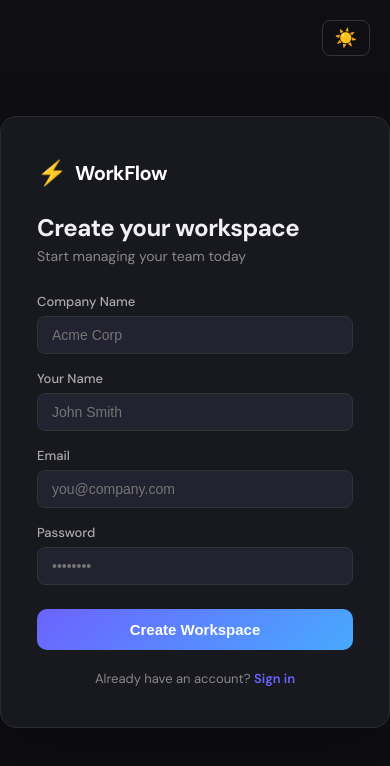
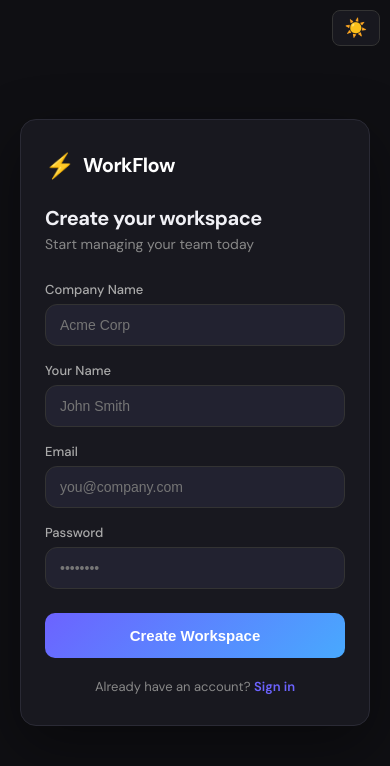
Before and after one commit to imohalfreddev/emp-mgmt, a React (Create React App) app in the folder frontend/: page / in a window 390 px wide. Shown: the top 766 px of the page. Built offline with nearby package versions, Linux system fonts and the light colour scheme; no server answers.

Commit message:
feat: make Signup component responsive and fix input scaling

```diff
--- a/frontend/src/pages/Signup.js
+++ b/frontend/src/pages/Signup.js
@@ -1,11 +1,24 @@
-import React, { useState } from 'react';
+import React, { useState, useEffect, useMemo } from 'react';
 import { useAuth } from '../context/AuthContext';
 import { useTheme } from '../context/ThemeContext';
 import api from '../utils/api';
 
+// Custom hook to handle responsiveness
+function useWindowWidth() {
+  const [width, setWidth] = useState(window.innerWidth);
+  useEffect(() => {
+    const handleResize = () => setWidth(window.innerWidth);
+    window.addEventListener('resize', handleResize);
+    return () => window.removeEventListener('resize', handleResize);
+  }, []);
+  return width;
+}
+
 export default function Signup({ onSwitch }) {
   const { login } = useAuth();
   const { dark, toggle } = useTheme();
+  const width = useWindowWidth();
+
   const [form, setForm] = useState({ company_name: '', name: '', email: '', password: '' });
   const [error, setError] = useState('');
   const [loading, setLoading] = useState(false);
@@ -27,7 +40,9 @@ export default function Signup({ onSwitch }) {
     }
   };
 
-  const s = styles(dark);
+  // Determine if we are on a mobile screen (typical breakpoint 480px)
+  const isMobile = width <= 480;
+  const s = useMemo(() => styles(dark, isMobile), [dark, isMobile]);
 
   return (
     <div style={s.page}>
@@ -101,7 +116,7 @@ export default function Signup({ onSwitch }) {
   );
 }
 
-const styles = (dark) => ({
+const styles = (dark, isMobile) => ({
   page: {
     minHeight: '100vh',
     display: 'flex',
@@ -110,47 +125,53 @@ const styles = (dark) => ({
     background: dark ? '#0f0f13' : '#f4f6fb',
     fontFamily: "'DM Sans', 'Segoe UI', sans-serif",
     position: 'relative',
+    padding: isMobile ? '20px' : '0', // Prevents card from touching screen edges
+    boxSizing: 'border-box',
   },
   themeBtn: {
     position: 'absolute',
-    top: 20, right: 20,
-    background: 'none',
+    top: isMobile ? 10 : 20,
+    right: isMobile ? 10 : 20,
+    background: dark ? '#18181f' : '#fff',
     border: `1px solid ${dark ? '#333' : '#ddd'}`,
     borderRadius: 8,
     padding: '6px 12px',
     cursor: 'pointer',
     fontSize: 18,
+    zIndex: 10,
   },
   card: {
     background: dark ? '#18181f' : '#ffffff',
     border: `1px solid ${dark ? '#2a2a35' : '#e5e7ef'}`,
     borderRadius: 16,
-    padding: '40px 36px',
+    padding: isMobile ? '30px 24px' : '40px 36px',
     width: '100%',
     maxWidth: 400,
     boxShadow: dark ? '0 20px 60px rgba(0,0,0,0.4)' : '0 8px 40px rgba(0,0,0,0.08)',
+    boxSizing: 'border-box',
   },
   logo: { display: 'flex', alignItems: 'center', gap: 8, marginBottom: 24 },
   logoIcon: { fontSize: 24 },
   logoText: { fontSize: 20, fontWeight: 700, color: dark ? '#fff' : '#1a1a2e', letterSpacing: '-0.5px' },
-  title: { margin: '0 0 4px', fontSize: 24, fontWeight: 700, color: dark ? '#f0f0f5' : '#1a1a2e', letterSpacing: '-0.5px' },
+  title: { margin: '0 0 4px', fontSize: isMobile ? 20 : 24, fontWeight: 700, color: dark ? '#f0f0f5' : '#1a1a2e', letterSpacing: '-0.5px' },
   sub: { margin: '0 0 28px', color: dark ? '#888' : '#777', fontSize: 14 },
   error: { background: '#ff4d4d22', border: '1px solid #ff4d4d55', color: '#ff6b6b', borderRadius: 8, padding: '10px 14px', marginBottom: 16, fontSize: 13 },
   field: { marginBottom: 16 },
   label: { display: 'block', marginBottom: 6, fontSize: 13, fontWeight: 500, color: dark ? '#aaa' : '#555' },
   input: {
-    width: '100%',
-    padding: '10px 14px',
+    width: '100%', // Changed from 90% for better alignment
+    padding: '12px 14px',
     background: dark ? '#222230' : '#f8f9fc',
     border: `1px solid ${dark ? '#333' : '#dde1ec'}`,
-    borderRadius: 8,
+    borderRadius: 12,
     color: dark ? '#f0f0f5' : '#1a1a2e',
     fontSize: 14,
     outline: 'none',
     boxSizing: 'border-box',
   },
   btn: {
-    width: '100%', padding: '12px',
+    width: '100%', // Changed from 90%
+    padding: '14px',
     background: 'linear-gradient(135deg, #6c63ff, #48a9fe)',
     color: '#fff', border: 'none', borderRadius: 10,
     fontSize: 15, fontWeight: 600, cursor: 'pointer', marginTop: 8,
```
